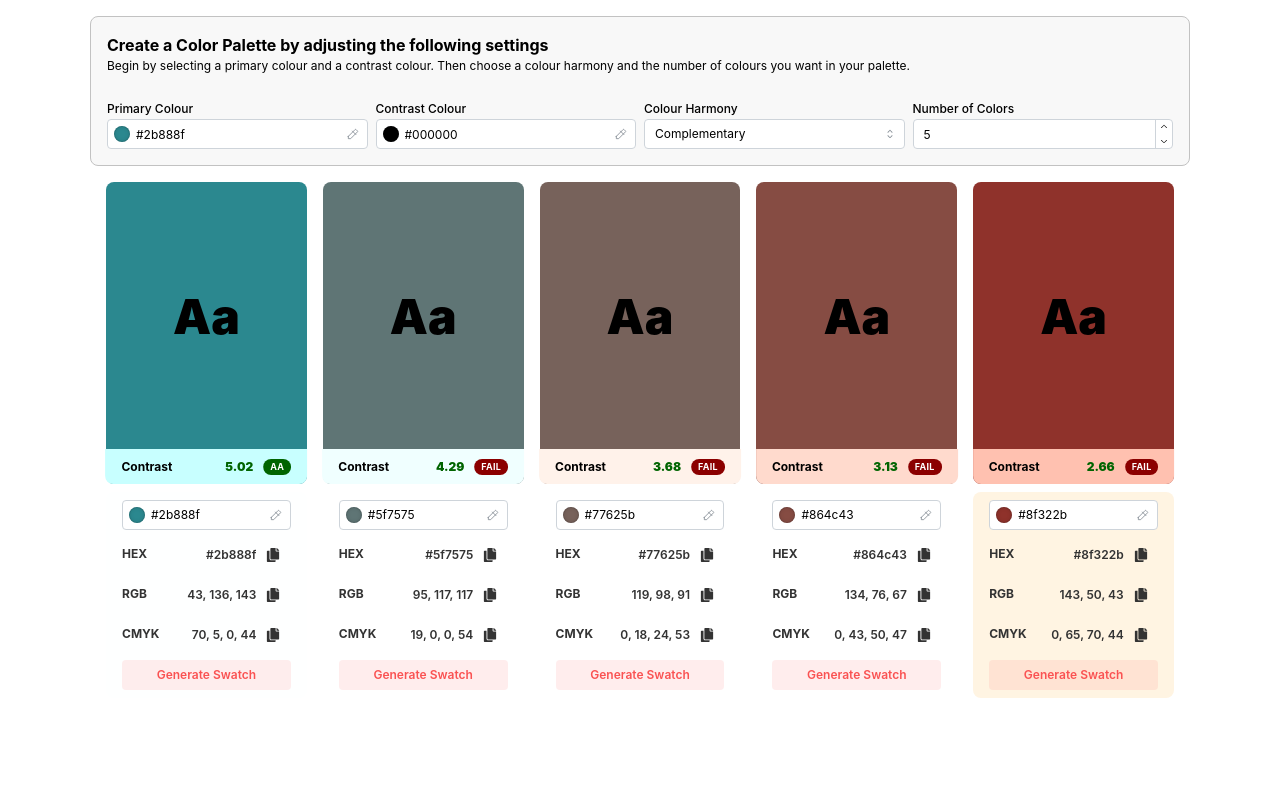
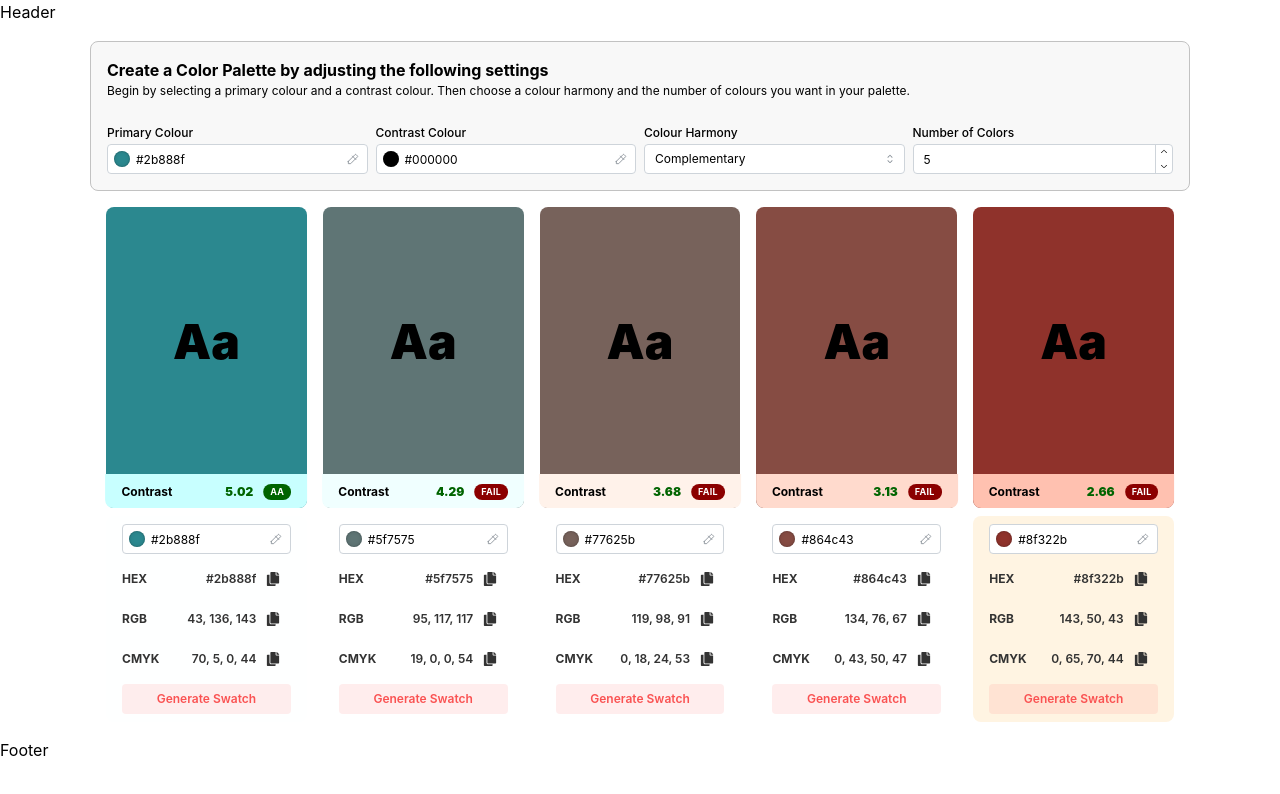
Before and after one commit to Menubrea/Theme-Creator, a Next.js app: page / in a window 1280 px wide. Shown: the top 794 px of the page. Built offline with nearby package versions, Linux system fonts and the light colour scheme.

Commit message:
Initial appshell component setup

```diff
--- a/app/layout.tsx
+++ b/app/layout.tsx
@@ -1,5 +1,5 @@
 import '@mantine/core/styles.css';
-
+import { Appshell } from '../components/Appshell';
 import React from 'react';
 import { MantineProvider, ColorSchemeScript } from '@mantine/core';
 
@@ -22,7 +22,9 @@ export default function RootLayout({ children }: { children: any }) {
         />
       </head>
       <body>
-        <MantineProvider theme={theme}>{children}</MantineProvider>
+        <MantineProvider theme={theme}>
+          <Appshell>{children}</Appshell>
+        </MantineProvider>
       </body>
     </html>
   );
--- /dev/null
+++ b/components/Appshell/Appshell.tsx
@@ -0,0 +1,15 @@
+import React from 'react';
+import { Header } from './Header';
+import { Footer } from './Footer';
+
+const Appshell = ({ children }: { children: any }) => {
+  return (
+    <>
+      <Header />
+      {children}
+      <Footer />
+    </>
+  );
+};
+
+export default Appshell;
--- /dev/null
+++ b/components/Appshell/Footer/Footer.tsx
@@ -0,0 +1,7 @@
+import React from 'react';
+
+const Footer = () => {
+  return <div>Footer</div>;
+};
+
+export default Footer;
--- /dev/null
+++ b/components/Appshell/Footer/index.ts
@@ -0,0 +1 @@
+export { default as Footer } from './Footer';
--- /dev/null
+++ b/components/Appshell/Header/Header.tsx
@@ -0,0 +1,7 @@
+import React from 'react';
+
+const Header = () => {
+  return <div>Header</div>;
+};
+
+export default Header;
--- /dev/null
+++ b/components/Appshell/Header/index.ts
@@ -0,0 +1 @@
+export { default as Header } from './Header';
--- /dev/null
+++ b/components/Appshell/index.ts
@@ -0,0 +1 @@
+export { default as Appshell } from './Appshell';
```
Also changed, not shown: components/Appshell/Footer/Footer.module.css (added), components/Appshell/Header/Header.module.css (added).
